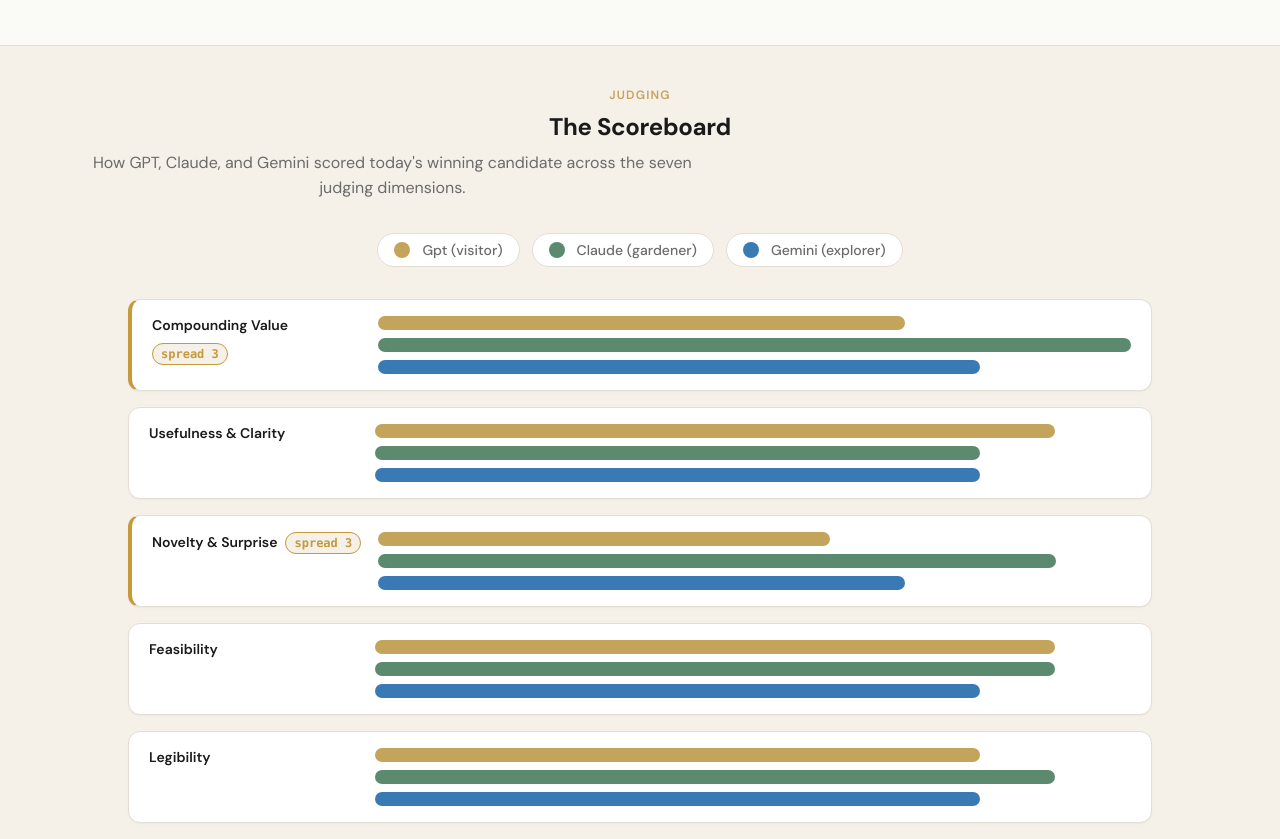
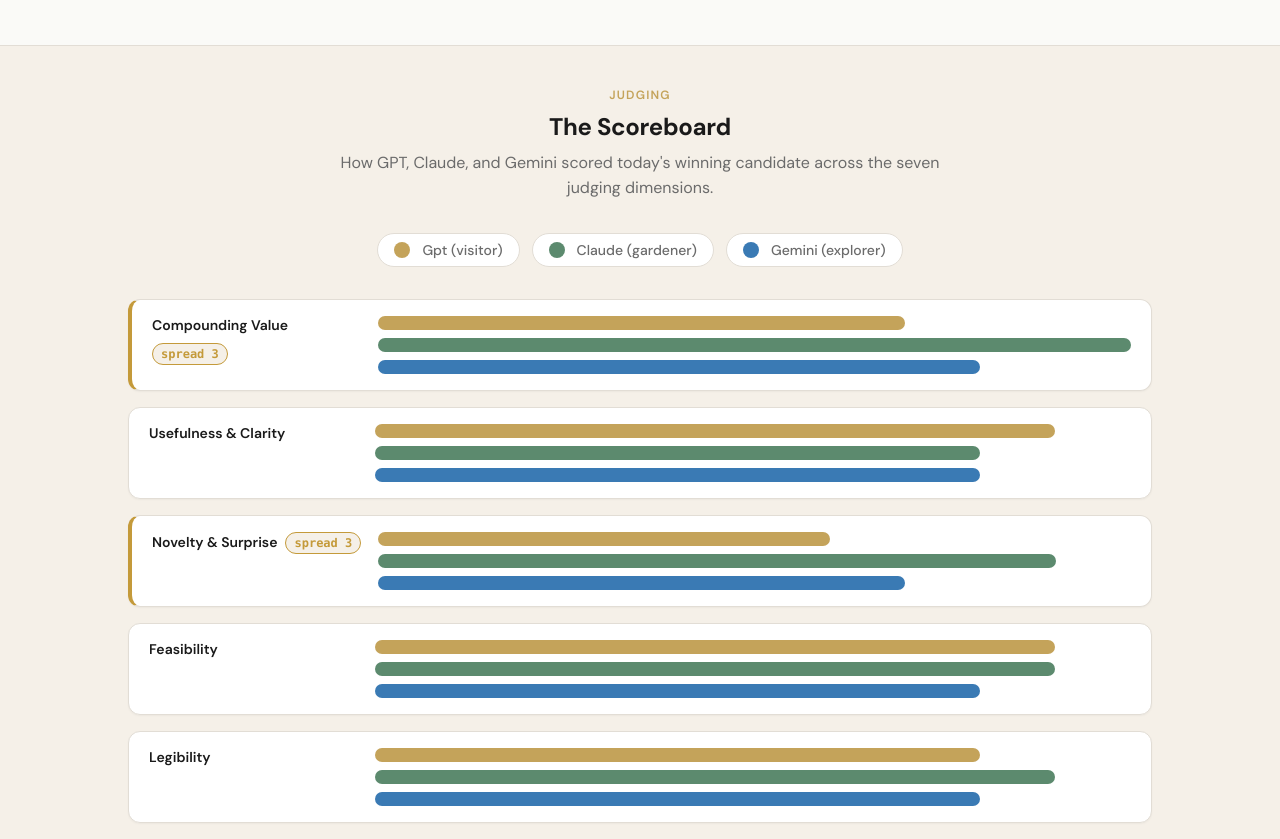
Before and after one commit to Commands-com/garden, a website: page site/index.html in a window 1280 px wide. Shown: the part 3619-4458 px from the top of the page. Drawn offline with Linux system fonts and the light colour scheme; no server answers.

Commit message:
Center scoreboard header copy

```diff
--- a/site/css/components.css
+++ b/site/css/components.css
@@ -453,8 +453,19 @@
 }
 
 .scoreboard .section__header {
+  display: flex;
+  flex-direction: column;
+  align-items: center;
   text-align: center;
   margin-bottom: var(--space-8);
+}
+
+.scoreboard .section__label,
+.scoreboard__title,
+.scoreboard .section__subtitle {
+  margin-left: auto;
+  margin-right: auto;
+  text-align: center;
 }
 
 .scoreboard__title {
```
